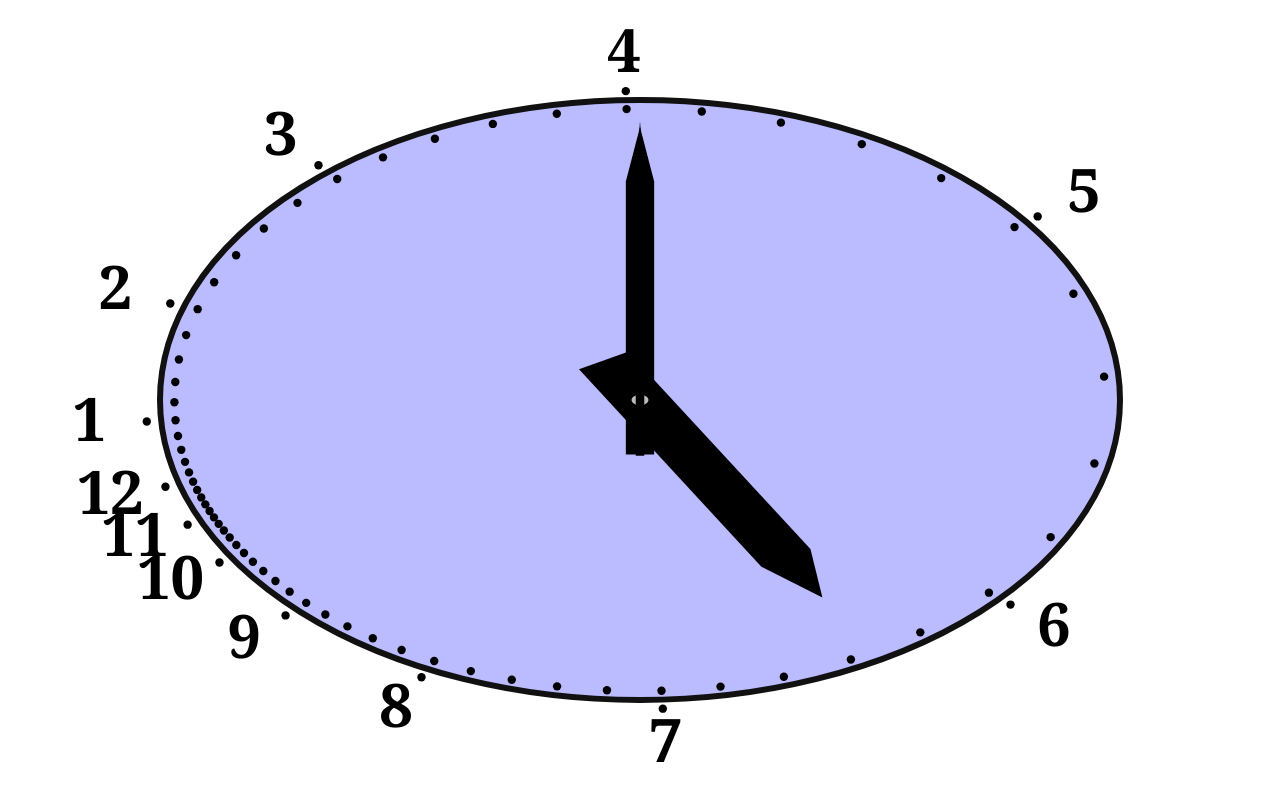
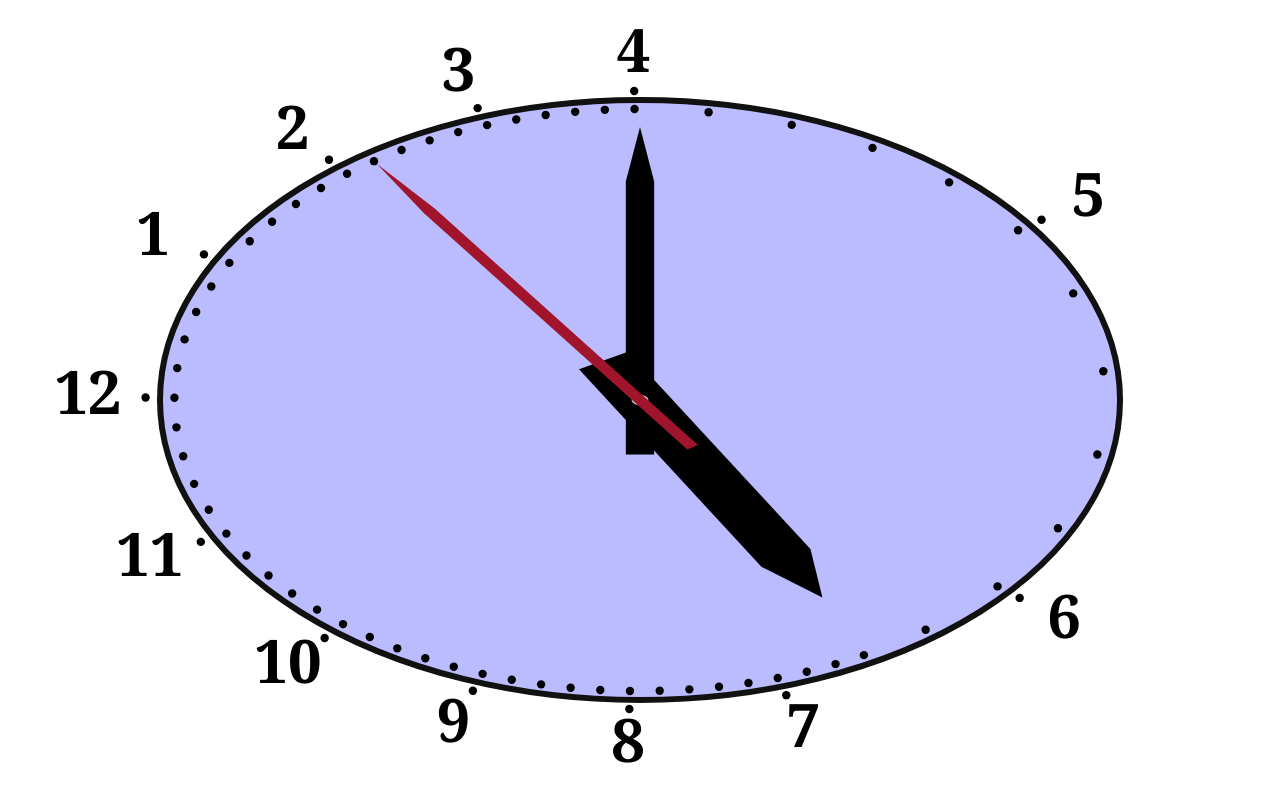
Before and after one commit to gregmcf/its-five-oclock, a plain HTML site: page index.html in a window 1280 px wide. Drawn offline with Linux system fonts and the light colour scheme.

Commit message:
Prevent dial label overlap and restore the moving second hand

```diff
--- a/clock.js
+++ b/clock.js
@@ -2,7 +2,7 @@
 (() => {
 'use strict';
 const canvas=document.getElementById('clock'),ctx=canvas.getContext('2d');
-const TAU=2*Math.PI,mod=(x,m)=>((x%m)+m)%m,smooth=t=>t*t*(3-2*t);
+const TAU=2*Math.PI,mod=(x,m)=>((x%m)+m)%m;
 const TAU30=1000/30;
 let w=0,h=0,cx=0,cy=0,hw=0,hh=0;
 let distances=new Float64Array(3601),arc1=0,arc2=0;
@@ -16,54 +16,17 @@ function resize(){
  arc1=distances[1500];arc2=distances[3600]-arc1;
 }
 function screen(t,x,y){const th=-t*TAU/60,s=Math.sin(th),c=Math.cos(th);return [cx+(c*x-s*y)*hw,cy-(s*x+c*y)*hh];}
-// Positions are calculated in physical arc length along the ellipse.
-// The two fixed hands divide its perimeter into arcs of lengths arc1 and
-// arc2. Their different average mark spacing is respected exactly.
-//
-// Within the family of monotone C1 cubic Hermite splines, choose the common
-// slope at BOTH hands to minimise the sum of squared differences between
-// successive gaps (for all 60 tick marks). This reduces visible bunching,
-// while preserving the exact fractional hour, minute and second readings.
+// Keep all tick gaps within each fixed-hand arc equal in physical length.
 const SINGULARITY_HALF_WINDOW=0.5; // blank for one second at coincidence
 function handSeparation(t){
  const hour=mod(t/720,60),minute=mod(t/60,60);
  return Math.min(mod(hour-minute,60),mod(minute-hour,60));
 }
-function physicalPosition(t,n,joinSlope){
- const hour=mod(t/720,60),minute=mod(t/60,60);
- const a=mod(hour-minute,60),b=60-a;
- if(a<1e-10||b<1e-10)return null;
- const d=mod(n-minute,60);
- const short=d<=a, span=short?a:b,length=short?arc1:arc2;
- const x=short?d:d-a,u=x/span,u2=u*u,u3=u2*u;
- return (short?0:arc1)+length*(3*u2-2*u3)
-      +joinSlope*span*(u-3*u2+2*u3);
-}
-function tickGaps(t,joinSlope){
- const circumference=arc1+arc2;
- const positions=Array.from({length:60},
-   (_,n)=>physicalPosition(t,n,joinSlope));
- return positions.map((p,n)=>mod(positions[(n+1)%60]-p,circumference));
-}
-function optimalSlope(t){
- const span1=mod(t/720-t/60,60),span2=60-span1;
- const average1=arc1/span1,average2=arc2/span2;
- // Every cubic stays increasing if the common slope is between
- // zero and three times the smaller average gradient.
- const maximum=2.999*Math.min(average1,average2);
- const step=Math.min(1,maximum*0.2);
- const base=tickGaps(t,0),sample=tickGaps(t,step);
- let numerator=0,denominator=0;
- for(let n=0;n<60;n++){
-   const next=(n+1)%60;
-   const baseDifference=base[next]-base[n];
-   const slopeDifference=((sample[next]-base[next])
-                         -(sample[n]-base[n]))/step;
-   numerator+=baseDifference*slopeDifference;
-   denominator+=slopeDifference*slopeDifference;
- }
- const best=denominator>1e-16?-numerator/denominator:0;
- return Math.max(0,Math.min(maximum,best));
+function physicalPosition(t,n){
+ const minute=mod(t/60,60),span=mod(t/720-minute,60);
+ const offset=mod(n-minute,60);
+ if(offset<=span)return arc1*offset/span;
+ return arc1+arc2*(offset-span)/(60-span);
 }
 // Invert the ellipse's cumulative arc length to get the drawing angle.
 // The hand positions stay 0 (minute) and 25 (hour), regardless of shape.
@@ -82,8 +45,8 @@ function map(length){
                (distances[lo]-distances[lo-1]))/60;
 }
 function ellipse(x,y,rx,ry,fill,line=0){ctx.beginPath();ctx.ellipse(x,y,Math.max(.01,rx),Math.max(.01,ry),0,0,TAU);ctx.fillStyle=fill;ctx.fill();if(line){ctx.strokeStyle='#111';ctx.lineWidth=line;ctx.stroke();}}
-function hand(length,width,rotate){let pts=[[0,length],[width,.8*length],[width,-.2*length],[-width,-.2*length],[-width,.8*length]];
- ctx.beginPath();pts.forEach(([x,y],i)=>{const p=screen(rotate,x,y);i?ctx.lineTo(...p):ctx.moveTo(...p);});ctx.closePath();ctx.fillStyle='#000';ctx.fill();
+function hand(length,width,rotate,colour='#000'){let pts=[[0,length],[width,.8*length],[width,-.2*length],[-width,-.2*length],[-width,.8*length]];
+ ctx.beginPath();pts.forEach(([x,y],i)=>{const p=screen(rotate,x,y);i?ctx.lineTo(...p):ctx.moveTo(...p);});ctx.closePath();ctx.fillStyle=colour;ctx.fill();
 }
 function draw(){
  resize();const now=new Date(),seconds=now.getSeconds()+now.getMilliseconds()/1000,t=(now.getHours()%12)*3600+now.getMinutes()*60+seconds;
@@ -92,18 +55,37 @@ function draw(){
  // misleading or undefined set of numbers. Fast motion either side is OK.
  const separationSeconds=handSeparation(t)*720/11;
  if(separationSeconds<=SINGULARITY_HALF_WINDOW){ctx.clearRect(0,0,w,h);return;}
- const joinSlope=optimalSlope(t);
- const ticks=Array.from({length:60},(_,n)=>physicalPosition(t,n,joinSlope)),scale=Math.min(hw,hh),border=Math.max(1,.015*scale),dot=Math.max(1,.7*border);
+ const ticks=Array.from({length:60},(_,n)=>physicalPosition(t,n)),scale=Math.min(hw,hh),border=Math.max(1,.015*scale),dot=Math.max(1,.7*border);
  ctx.clearRect(0,0,w,h);ellipse(cx,cy,.75*hw,.75*hh,'#bbbbff',border);
  hand(.91*.75,.5*.059*.75,0);hand(.76*.75,.059*.75,25);
  ellipse(cx,cy,.3*.059*.75*hw,.3*.059*.75*hh,'#bbbbbb');
- const font=Math.max(1,Math.floor(scale*.15));ctx.font='bold '+font+'px Georgia,serif';ctx.textAlign='center';ctx.textBaseline='middle';
+ const labels=[];
  ticks.forEach((p,n)=>{
  const angle=map(p),xy=screen(angle,0,.97*.75);ellipse(xy[0],xy[1],dot,dot,'#000');
- if(n%5===0){const label=screen(angle,0,1.15*.75);ctx.fillStyle='#000';ctx.fillText(String(n===0?12:n/5),...label);
- const end=screen(angle,0,1.03*.75);ellipse(end[0],end[1],dot,dot,'#000');}
+ if(n%5===0){
+   labels.push({text:String(n===0?12:n/5),point:screen(angle,0,1.15*.75)});
+   const end=screen(angle,0,1.03*.75);ellipse(end[0],end[1],dot,dot,'#000');
+ }
  });
- hand(.93*.75,.15*.059*.75,map(physicalPosition(t,mod(t/60,60),joinSlope)));
+ drawLabels(labels,scale*.15);
+ hand(.96*.75,.23*.059*.75,map(physicalPosition(t,seconds)),'#a0152c');
+}
+function drawLabels(labels,font){
+ ctx.textAlign='center';ctx.textBaseline='middle';
+ ctx.font='bold '+font+'px Georgia,serif';
+ const widths=labels.map(label=>ctx.measureText(label.text).width);
+ let size=1;
+ for(let i=0;i<labels.length;i++){
+   for(let j=i+1;j<labels.length;j++){
+     const [x1,y1]=labels[i].point,[x2,y2]=labels[j].point;
+     const horizontal=(Math.abs(x1-x2)-2)/((widths[i]+widths[j])/2);
+     const vertical=(Math.abs(y1-y2)-2)/font;
+     size=Math.min(size,Math.max(horizontal,vertical));
+   }
+ }
+ ctx.font='bold '+Math.max(1,Math.floor(font*size))+'px Georgia,serif';
+ ctx.fillStyle='#000';
+ labels.forEach(label=>ctx.fillText(label.text,...label.point));
 }
 function frame(){
  try {
--- a/index.html
+++ b/index.html
@@ -10,7 +10,7 @@
 <link rel="stylesheet" href="style.css"><title>It's 5 o'clock</title>
 </head><body><main aria-label="It's 5 o'clock">
 <canvas id="clock" role="img" aria-label="Live clock: the hands stay fixed while the numbers move to show the time."></canvas>
-</main><pre id="clock-error" hidden style="position:fixed;top:0;left:0;right:0;z-index:9;white-space:pre-wrap;overflow-wrap:anywhere;background:#fff0f0;color:#900;padding:12px;font:13px monospace"></pre><script src="clock.js?v=11"></script><script>
+</main><pre id="clock-error" hidden style="position:fixed;top:0;left:0;right:0;z-index:9;white-space:pre-wrap;overflow-wrap:anywhere;background:#fff0f0;color:#900;padding:12px;font:13px monospace"></pre><script src="clock.js?v=12"></script><script>
 if ('serviceWorker' in navigator) window.addEventListener('load', function () {
 navigator.serviceWorker.getRegistrations().then(function(regs){return Promise.all(regs.map(function(r){return r.unregister();}));}).catch(function () {});
 });
```
